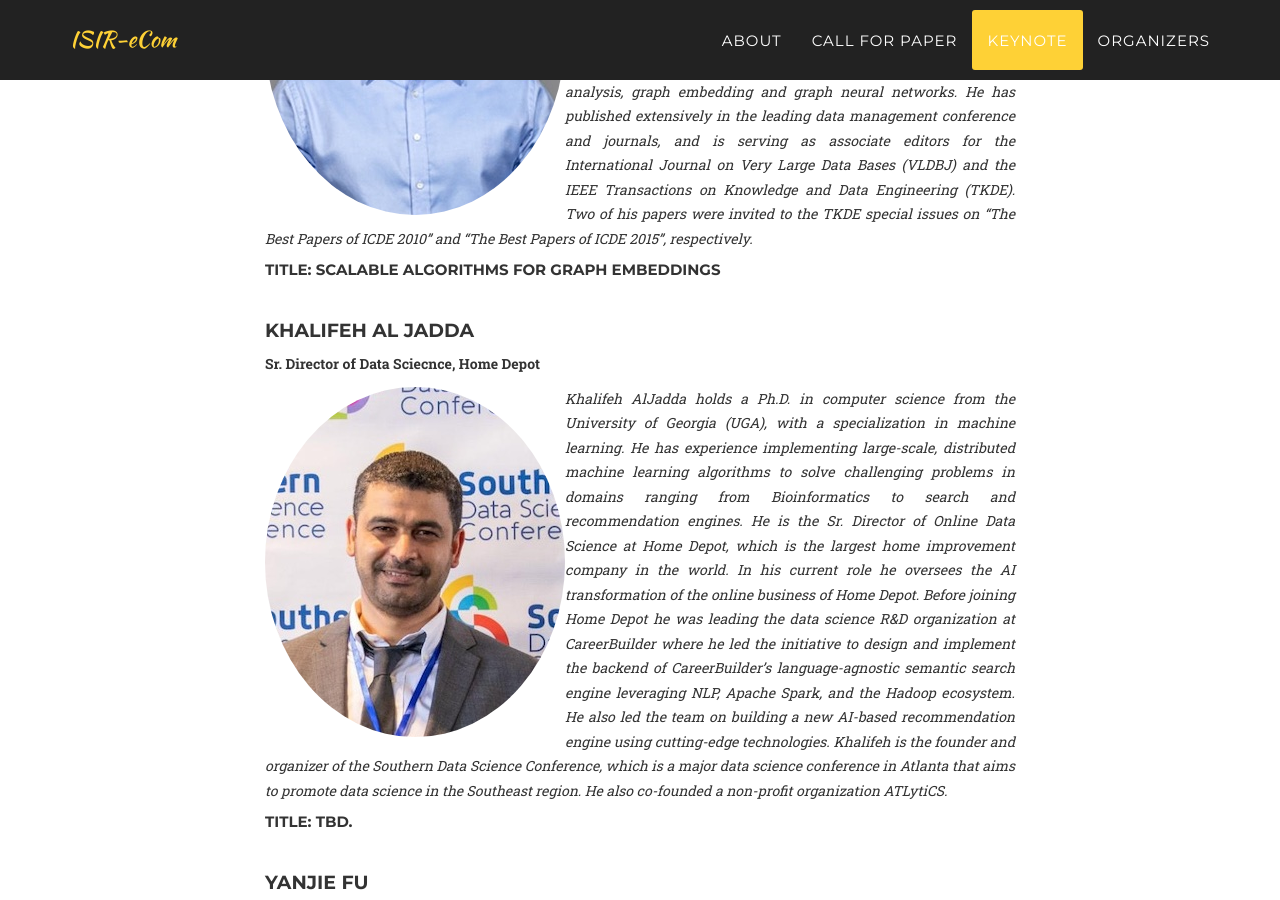
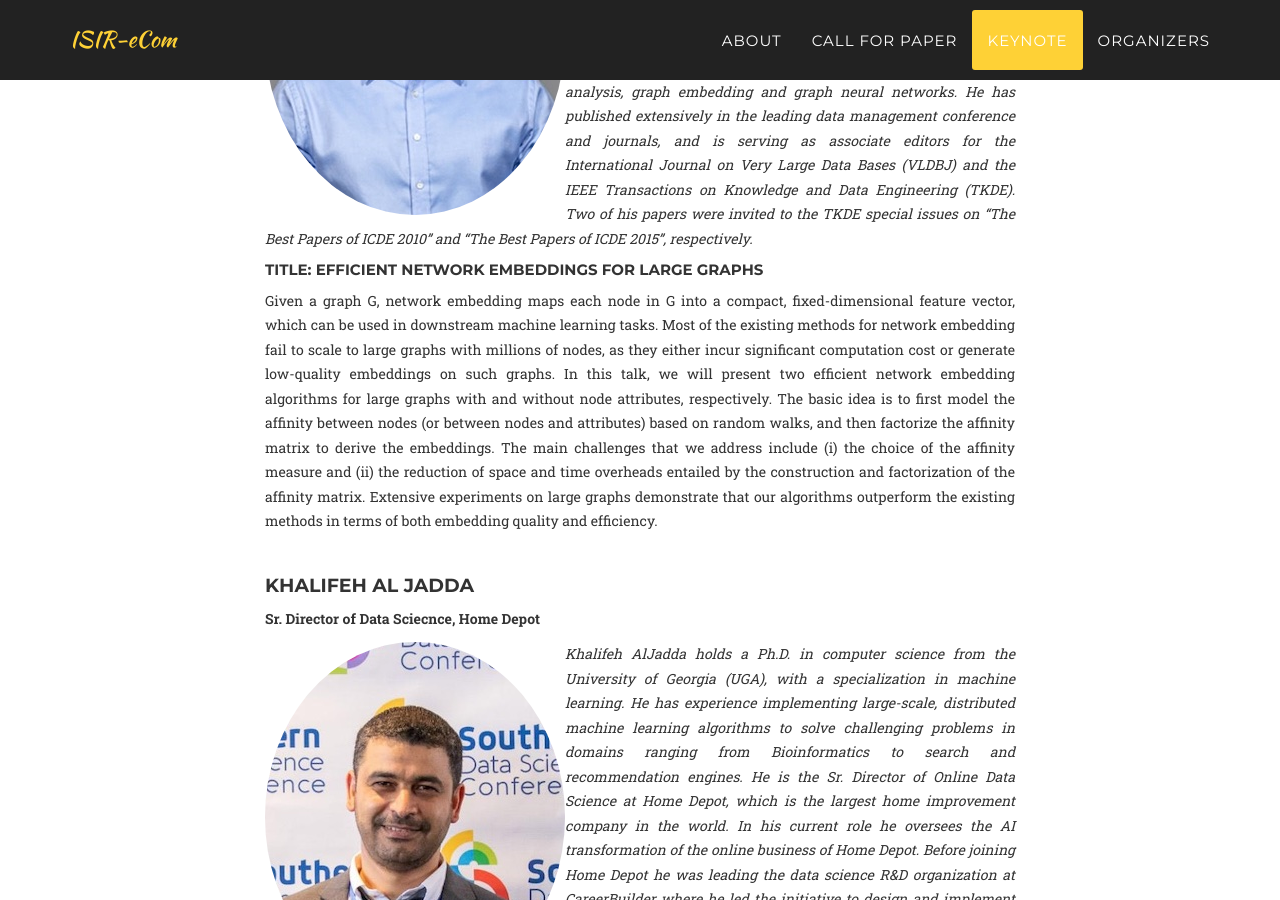
Before and after one commit to ISIR-eCom/ISIR-eCom.github.io, a Jekyll site: the page built from index.html, in a window 1280 px wide and 900 px high, scrolled down 5146 px. Built offline with Jekyll 4.4.1, drawn with Linux system fonts in a browser that asks for light colours; some web fonts are replaced.

Commit message:
Keynote update

```diff
--- a/_includes/keynote.html
+++ b/_includes/keynote.html
@@ -18,7 +18,8 @@
                                 <p><b> Dean's Chair Associate Professor, National University of Singapore</b></p>
                                 <div><p style="float: left;"><img src="img/Xiaokui.jpg" class="img-responsive img-circle" alt="" width="300"></p><p><i>Xiaokui Xia is a Dean's Chair Associate Professor at the School of Computing (SoC), National University of Singapore (NUS). Before joining SoC in 2018, he was an associate professor at the Nanyang Technological University, Singapore. He obtained a PhD in Computer Science from the Chinese University of Hong Kong, and did a postdoctoral stint at the Department of Computer Science, Cornell University. Xiaokui’s research focuses on data management and analytics, especially on algorithms for large data, data privacy, and data mining. His research interest also include social network analysis, graph embedding and graph neural networks. He has published extensively in the leading data management conference and journals, and is serving as associate editors for the International Journal on Very Large Data Bases (VLDBJ) and the IEEE Transactions on Knowledge and Data Engineering (TKDE). Two of his papers were invited to the TKDE special issues on “The Best Papers of ICDE 2010” and “The Best Papers of ICDE 2015”, respectively.</i></p></div>
 
-                                <h5>TITLE: Scalable algorithms for graph embeddings </h5><br>
+                                <h5>TITLE: Efficient Network Embeddings for Large Graphs </h5>
+                                <p>Given a graph G, network embedding maps each node in G into a compact, fixed-dimensional feature vector, which can be used in downstream machine learning tasks. Most of the existing methods for network embedding fail to scale to large graphs with millions of nodes, as they either incur significant computation cost or generate low-quality embeddings on such graphs. In this talk, we will present two efficient network embedding algorithms for large graphs with and without node attributes, respectively. The basic idea is to first model the affinity between nodes (or between nodes and attributes) based on random walks, and then factorize the affinity matrix to derive the embeddings. The main challenges that we address include (i) the choice of the affinity measure and (ii) the reduction of space and time overheads entailed by the construction and factorization of the affinity matrix. Extensive experiments on large graphs demonstrate that our algorithms outperform the existing methods in terms of both embedding quality and efficiency. </p> <br>
 
 
                                 <h4>Khalifeh Al Jadda </h4>
```
